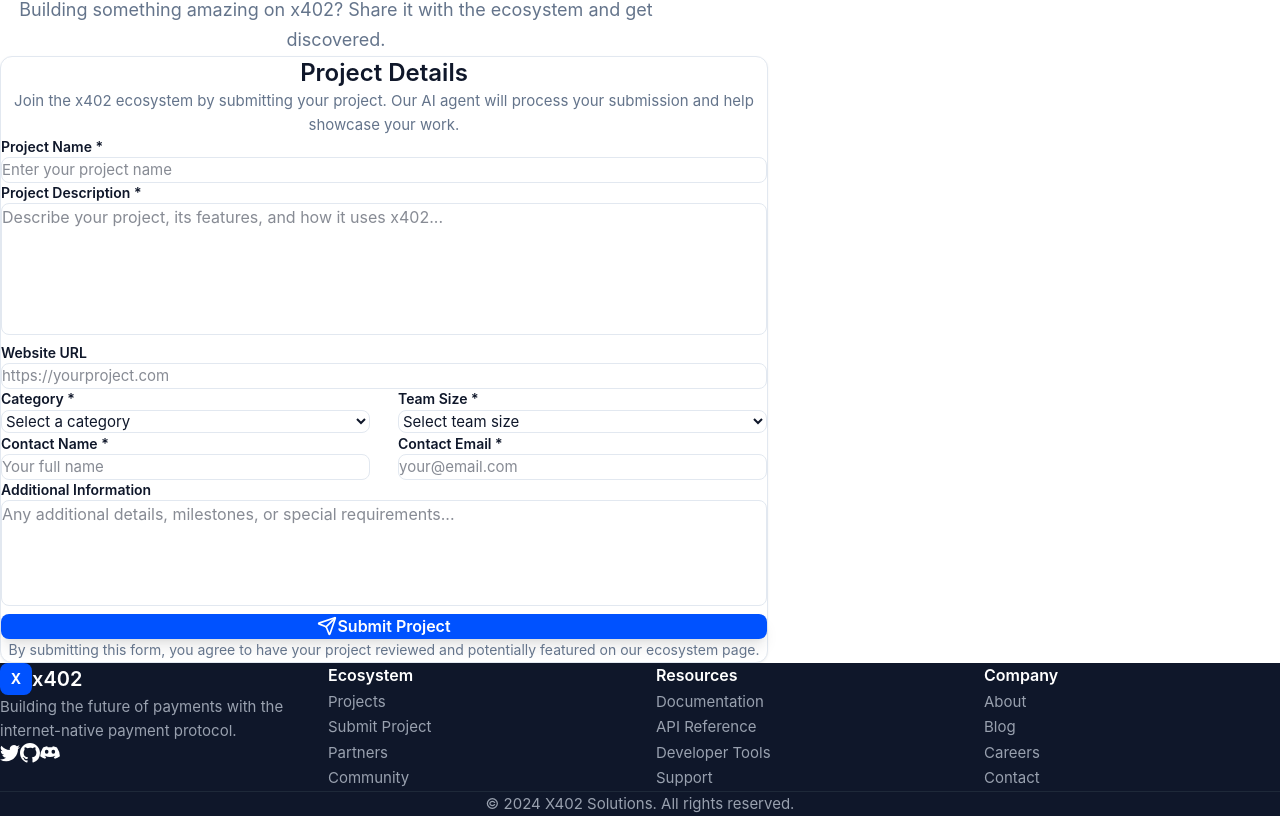
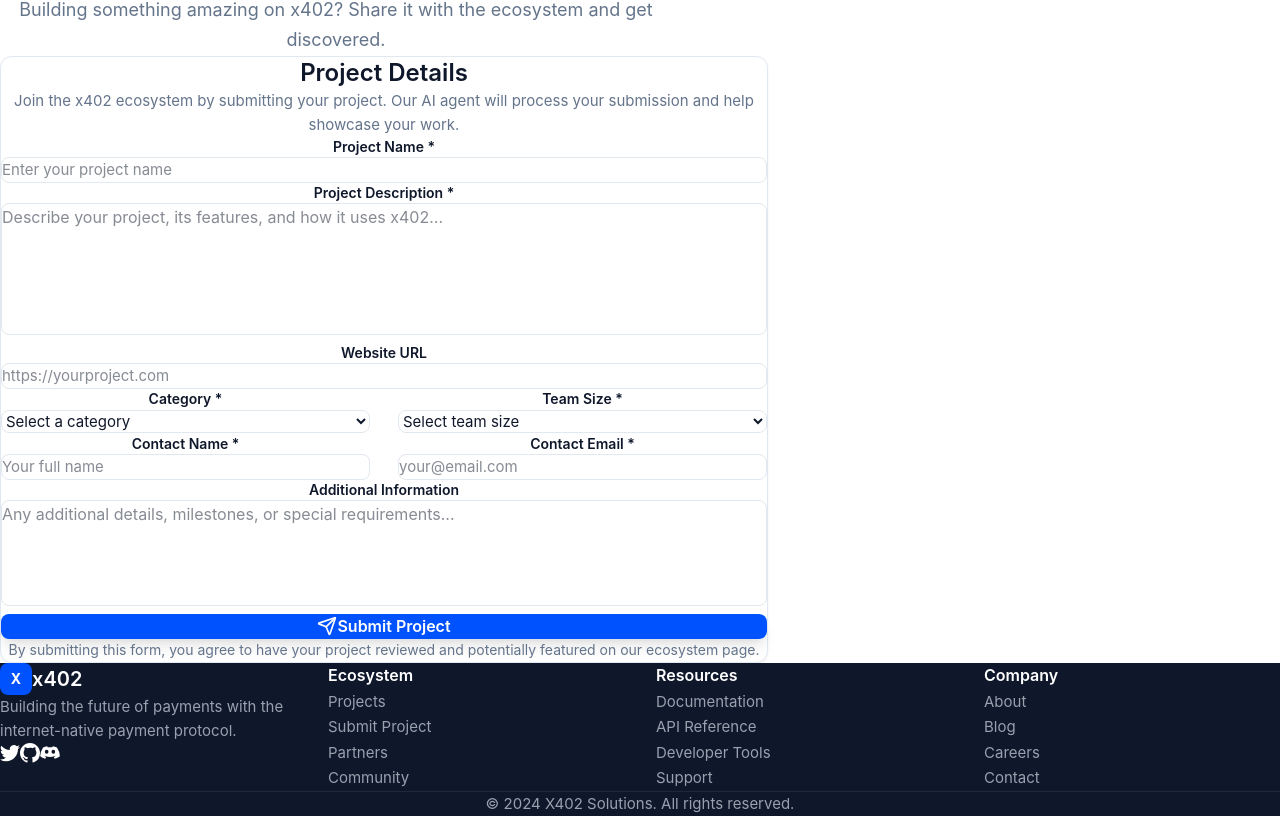
Before and after one commit to KenCarvAPI/x402.solutions, a Next.js app: page / in a window 1280 px wide. Shown: the part 860-1676 px from the top of the page. Built offline with nearby package versions, Linux system fonts and the light colour scheme; no server answers.

Commit message:
feat: Center-align all content in 'Submit Your Project' section
- Add text-center class to all form field containers
- Center-align all labels within the form
- Maintain visual consistency with rest of the page
- Ensure form elements are properly centered

```diff
--- a/src/components/ProjectSubmissionForm.tsx
+++ b/src/components/ProjectSubmissionForm.tsx
@@ -81,7 +81,7 @@
 
       <form onSubmit={handleSubmit(onSubmit)} className="space-y-7">
         {/* Project Name */}
-        <div>
+        <div className="text-center">
           <label htmlFor="projectName" className="block text-sm font-semibold text-foreground mb-2.5">
             Project Name *
           </label>
@@ -98,7 +98,7 @@
         </div>
 
         {/* Description */}
-        <div>
+        <div className="text-center">
           <label htmlFor="description" className="block text-sm font-semibold text-foreground mb-2.5">
             Project Description *
           </label>
@@ -115,7 +115,7 @@
         </div>
 
         {/* Website */}
-        <div>
+        <div className="text-center">
           <label htmlFor="website" className="block text-sm font-semibold text-foreground mb-2.5">
             Website URL
           </label>
@@ -133,7 +133,7 @@
 
         {/* Category and Team Size */}
         <div className="grid md:grid-cols-2 gap-7">
-          <div>
+          <div className="text-center">
             <label htmlFor="category" className="block text-sm font-semibold text-foreground mb-2.5">
               Category *
             </label>
@@ -156,7 +156,7 @@
             )}
           </div>
 
-          <div>
+          <div className="text-center">
             <label htmlFor="teamSize" className="block text-sm font-semibold text-foreground mb-2.5">
               Team Size *
             </label>
@@ -180,7 +180,7 @@
 
         {/* Contact Information */}
         <div className="grid md:grid-cols-2 gap-7">
-          <div>
+          <div className="text-center">
             <label htmlFor="contactName" className="block text-sm font-semibold text-foreground mb-2.5">
               Contact Name *
             </label>
@@ -196,7 +196,7 @@
             )}
           </div>
 
-          <div>
+          <div className="text-center">
             <label htmlFor="contactEmail" className="block text-sm font-semibold text-foreground mb-2.5">
               Contact Email *
             </label>
@@ -214,7 +214,7 @@
         </div>
 
         {/* Additional Information */}
-        <div>
+        <div className="text-center">
           <label htmlFor="additionalInfo" className="block text-sm font-semibold text-foreground mb-2.5">
             Additional Information
           </label>
```
